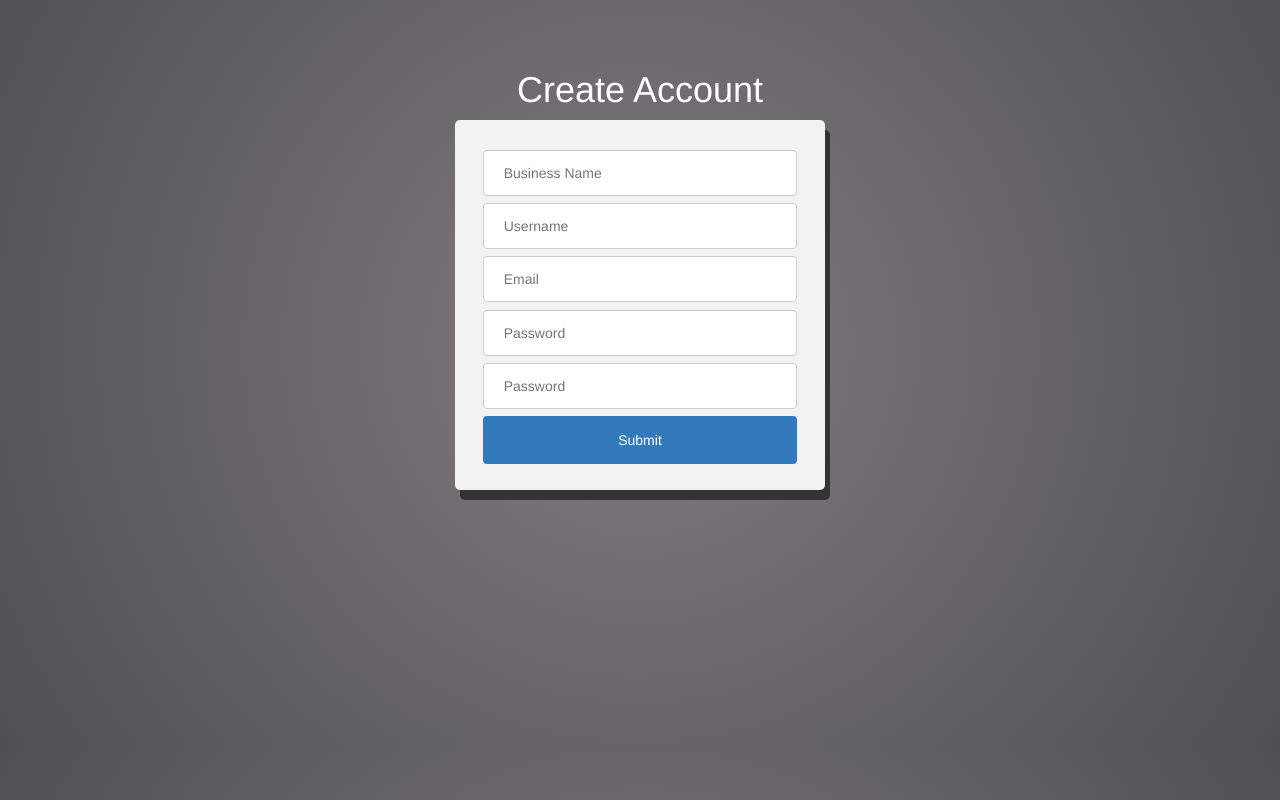
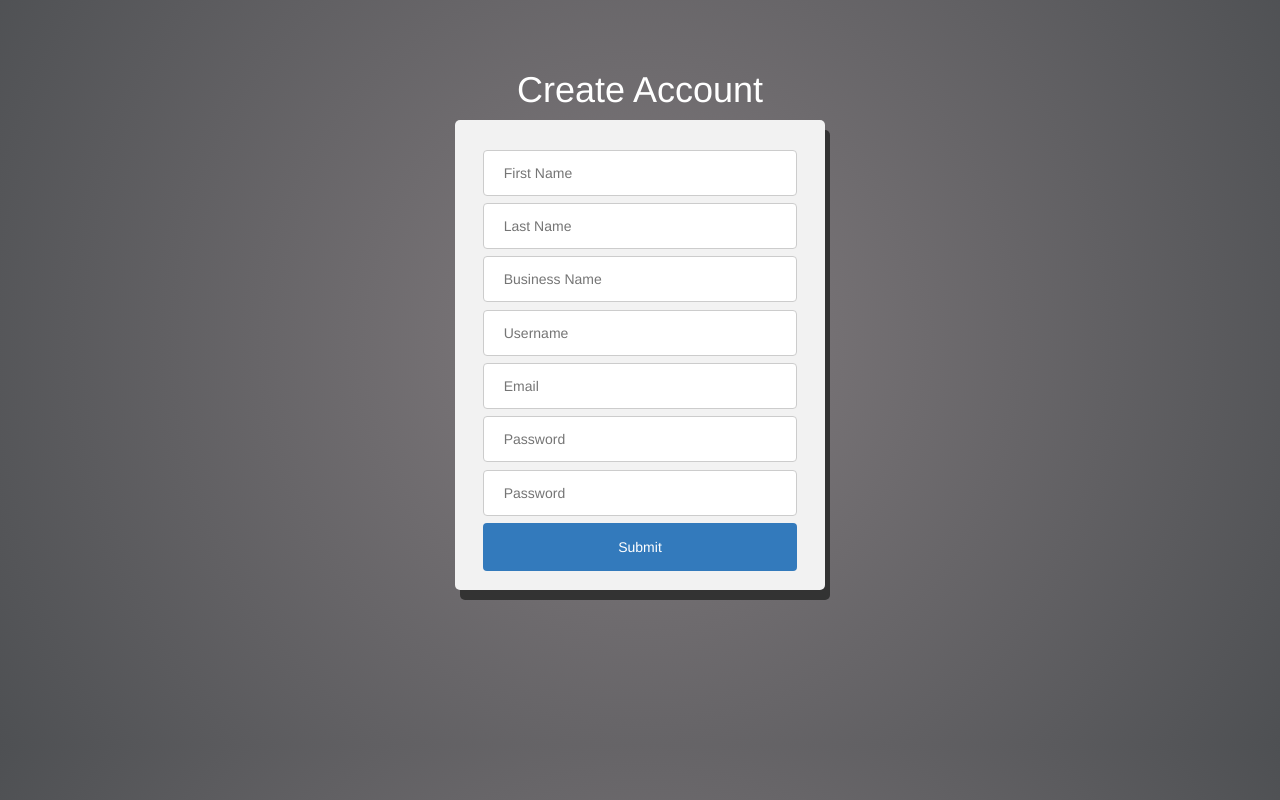
Before and after one commit to nagisobeid/nonPOS, a PHP site: page /createaccount.php in a window 1280 px wide. Shown: the part 55-855 px from the top of the page. Run offline with PHP 8.4, Linux system fonts and the light colour scheme; the visitor is signed in with stand-in values (Sample User, id 1).

Commit message:
db modification

```diff
--- a/createaccount.css
+++ b/createaccount.css
@@ -87,7 +87,7 @@ input[type=submit]:hover {
   color: white;
   padding-top: 50px;
 }
-#idBusiness {
+#idFname {
   margin-top: 30px;
 }
 #divPhpMessage {
@@ -103,7 +103,7 @@ input[type=submit]:hover {
 
 @media screen and (max-height: 3000px) {
   .form {
-   height: 370px;
+   height: 470px;
    }
  }
 
@@ -113,8 +113,8 @@ input[type=submit]:hover {
    }
  }
 
-
- @media screen and (max-width: 774px) {
+/*774*/
+ @media screen and (max-width: 992px) {
   .form {
     grid-column-start: 2;
     grid-column-end: 6;
--- a/createaccount.php
+++ b/createaccount.php
@@ -8,20 +8,22 @@
 		$status = "";
 
 		if($_SERVER['REQUEST_METHOD'] == 'POST') {
-			$name = $_POST['nameBusiness'];
+			$fname = $_POST['nameFname'];
+			$lname = $_POST['nameLname'];
+			$bname = $_POST['nameBusiness'];
 			$email = $_POST['nameEmail'];
 			$username = $_POST['nameUsername'];
 			$password = $_POST['namePassword'];
 			$passwordRepeat = $_POST['namePasswordRepeat'];
 
-			$sql_u = "SELECT * FROM business_user WHERE username='$username'";
-			$sql_e = "SELECT * FROM business_user WHERE email='$email'";
+			$sql_u = "SELECT * FROM owners WHERE username='$username'";
+			$sql_e = "SELECT * FROM owners WHERE email='$email'";
 			$res_u = $con->prepare($sql_u);
 			$res_e = $con->prepare($sql_e);
 			$res_u->execute();
 			$res_e->execute();
 
-			if(empty($name) || empty($email) || empty($username) || empty($password) || empty($passwordRepeat)) {
+			if(empty($fname) || empty($lname) ||empty($bname) || empty($email) || empty($username) || empty($password) || empty($passwordRepeat)) {
 				$status = "All fields are requried";
 			}
 			else if ($res_u->rowCount() > 0) {
@@ -36,15 +38,16 @@
 					if ($passwordRepeat != $password) {
 						$status = "Passwords must match";
 					} else {
-						$sql = "INSERT INTO business_user (name, email, username, password)
-						VALUES (:name, :email, :username, :password)";
+						$sql = "INSERT INTO owners (fName, lName, email, password, bName, username)
+						VALUES (:fName, :lName, :email, :password, :bName, :username)";
 
 						$hashedPW = password_hash($password, PASSWORD_BCRYPT);
 
 						$stmt = $con->prepare($sql);
-						$stmt->execute(['name' => $name, 'email' => $email, 'username' => $username, 'password' => $hashedPW]);
+						$stmt->execute(['fName' => $fname, 'lName' => $lname, 'email' => $email,
+										'password' => $hashedPW, 'bName' => $bname, 'username'=> $username]);
 
-						$_SESSION['name'] = $name;
+						$_SESSION['bname'] = $bname;
 						header("location: home.php");
 
 						#$name = "";
@@ -87,6 +90,8 @@
 			<h1 class="description">Create Account</h1>
 		</div>
 		<form action="" method="POST" id="formCreateAccount" class="form">
+			<input class="inputForm" type="text" id="idFname" name="nameFname" placeholder="First Name" required>
+	    	<input class="inputForm" type="text" id="idLname" name="nameLname" placeholder="Last Name" required>
 			<input class="inputForm" type="text" id="idBusiness" name="nameBusiness" placeholder="Business Name" required>
 	    	<input class="inputForm" type="text" id="idUsername" name="nameUsername" placeholder="Username" required>
 	    	<input class="inputForm" type="Email" id="idEmail" name="nameEmail" placeholder="Email" required>
--- a/home.css
+++ b/home.css
@@ -100,7 +100,7 @@ input[type=submit]:hover {
  }
 
 
- @media screen and (max-width: 774px) {
+ @media screen and (max-width: 992px) {
   .form {
     grid-column-start: 2;
     grid-column-end: 6;
--- a/home.php
+++ b/home.php
@@ -28,7 +28,7 @@
 
 	<div class="container">
 		<div class="formDescription">
-			<h1 class="description"><?= $_SESSION['name'] ?></h1>
+			<h1 class="description"><?= $_SESSION['bname'] ?></h1>
 		</div>
 		<div class="form">
 	  		<input type="submit" value="Pos Register">
--- a/login.css
+++ b/login.css
@@ -156,7 +156,7 @@ input[type=text],[type=Email], [type=Password], select {
  }
 
 
- @media screen and (max-width: 774px) {
+ @media screen and (max-width: 992px) {
   .form {
     grid-column-start: 2;
     grid-column-end: 6;
--- a/pin.css
+++ b/pin.css
@@ -161,7 +161,7 @@ input[type=text],[type=Email], [type=Password], select {
  }
 
 
- @media screen and (max-width: 774px) {
+ @media screen and (max-width: 992px) {
   .form {
     grid-column-start: 2;
     grid-column-end: 6;
```
